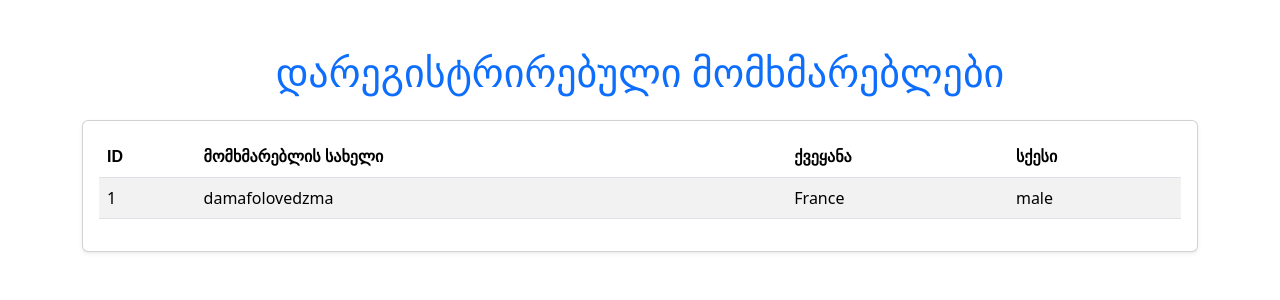
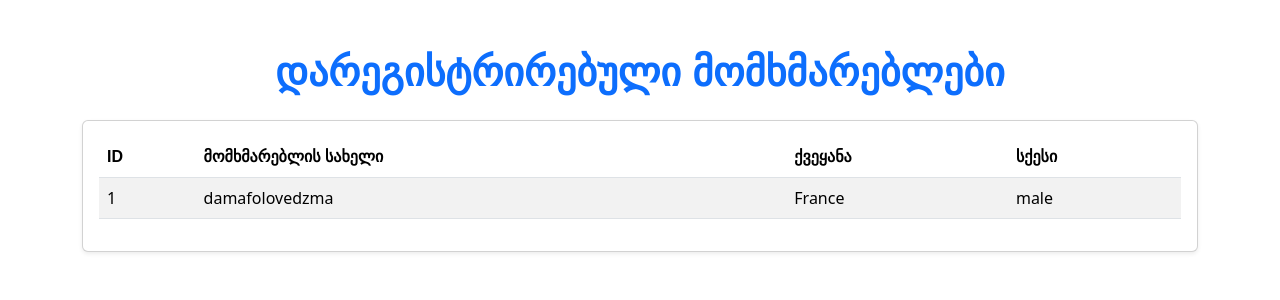
Before and after one commit to SANDRICKSON/vefxistyaosani, a Flask app: page /admin/users in a window 1280 px wide. Shown: the part 92-392 px from the top of the page. Run offline with Flask 3, Linux system fonts and the light colour scheme; a user stored in the database is signed in; some web fonts are replaced.

Commit message:
Update admin_users.html

```diff
--- a/templates/admin_users.html
+++ b/templates/admin_users.html
@@ -30,7 +30,7 @@
     </div>
 
     <style>
-        .thead-dark{
+        .thead-dark,h1{
             font-family: "BPG Classic Medium", sans-serif;
             font-weight: bold;
         }
```
